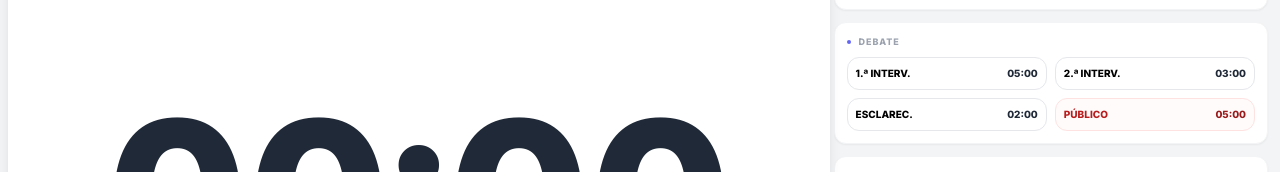
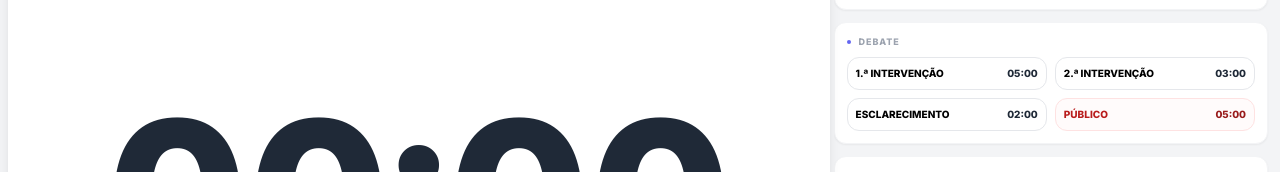
Before and after one commit to cabreu/am, a plain HTML site: page index.html in a window 1280 px wide. Shown: the part 201-373 px from the top of the page. Drawn offline with nearby package versions, Linux system fonts and the light colour scheme; a script that the page names is missing.

Commit message:
Update index.html

```diff
--- a/index.html
+++ b/index.html
@@ -282,15 +282,15 @@
                         </h2>
                         <div class="grid grid-cols-2 gap-2">
                             <button onclick="sendAction('setTimer', {seconds: 300, label: '1.ª INTERVENÇÃO'})" class="p-2 border rounded-xl hover:bg-indigo-50 transition group flex justify-between items-center">
-                                <span class="text-[10px] font-bold group-hover:text-indigo-700">1.ª INTERV.</span>
+                                <span class="text-[10px] font-bold group-hover:text-indigo-700">1.ª INTERVENÇÃO</span>
                                 <span class="text-[10px] font-bold text-gray-800 ml-2">05:00</span>
                             </button>
                             <button onclick="sendAction('setTimer', {seconds: 180, label: '2.ª INTERVENÇÃO'})" class="p-2 border rounded-xl hover:bg-indigo-50 transition group flex justify-between items-center">
-                                <span class="text-[10px] font-bold group-hover:text-indigo-700">2.ª INTERV.</span>
+                                <span class="text-[10px] font-bold group-hover:text-indigo-700">2.ª INTERVENÇÃO</span>
                                 <span class="text-[10px] font-bold text-gray-800 ml-2">03:00</span>
                             </button>
                             <button onclick="sendAction('setTimer', {seconds: 120, label: 'PEDIDO DE ESCLARECIMENTO'})" class="p-2 border rounded-xl hover:bg-indigo-50 transition group flex justify-between items-center">
-                                <span class="text-[10px] font-bold group-hover:text-indigo-700">ESCLAREC.</span>
+                                <span class="text-[10px] font-bold group-hover:text-indigo-700">ESCLARECIMENTO</span>
                                 <span class="text-[10px] font-bold text-gray-800 ml-2">02:00</span>
                             </button>
                             <button onclick="sendAction('setTimer', {seconds: 300, label: 'INTERVENÇÃO PÚBLICO'})" class="p-2 border border-red-100 bg-red-50/30 rounded-xl hover:bg-red-50 transition group flex justify-between items-center">
```
